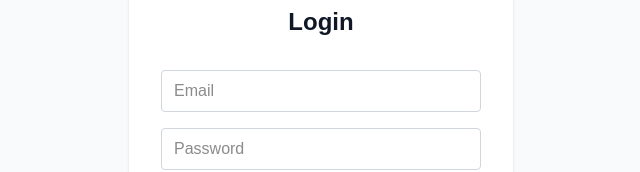
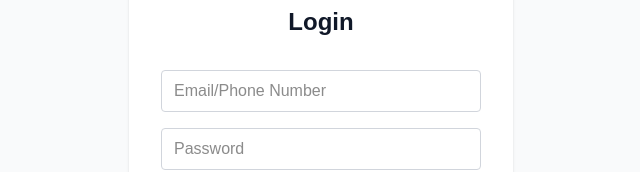
Before and after one commit to oid-saleseng/nextjs-boilerplate, a Next.js app: page / in a window 1280 px wide. Shown: the part 138-310 px from the top of the page, without its empty margins (319-959 px from the left). Built offline with nearby package versions, Linux system fonts and the light colour scheme.

Commit message:
Update LoginForm.tsx

```diff
--- a/app/LoginForm.tsx
+++ b/app/LoginForm.tsx
@@ -69,7 +69,7 @@ export default function LoginForm() {
 
         <input
           type="email"
-          placeholder="Email"
+          placeholder="Email/Phone Number"
           value={email}
           onChange={(e) => setEmail(e.target.value)}
           required
```
